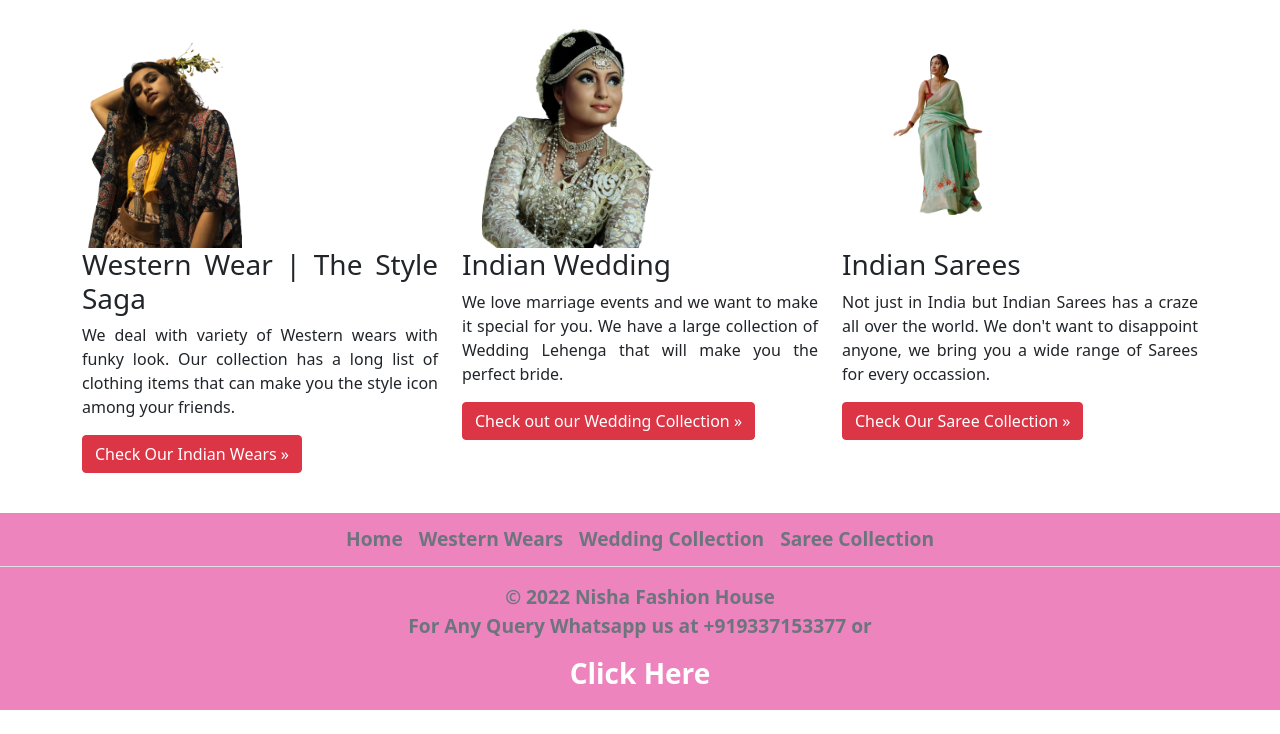
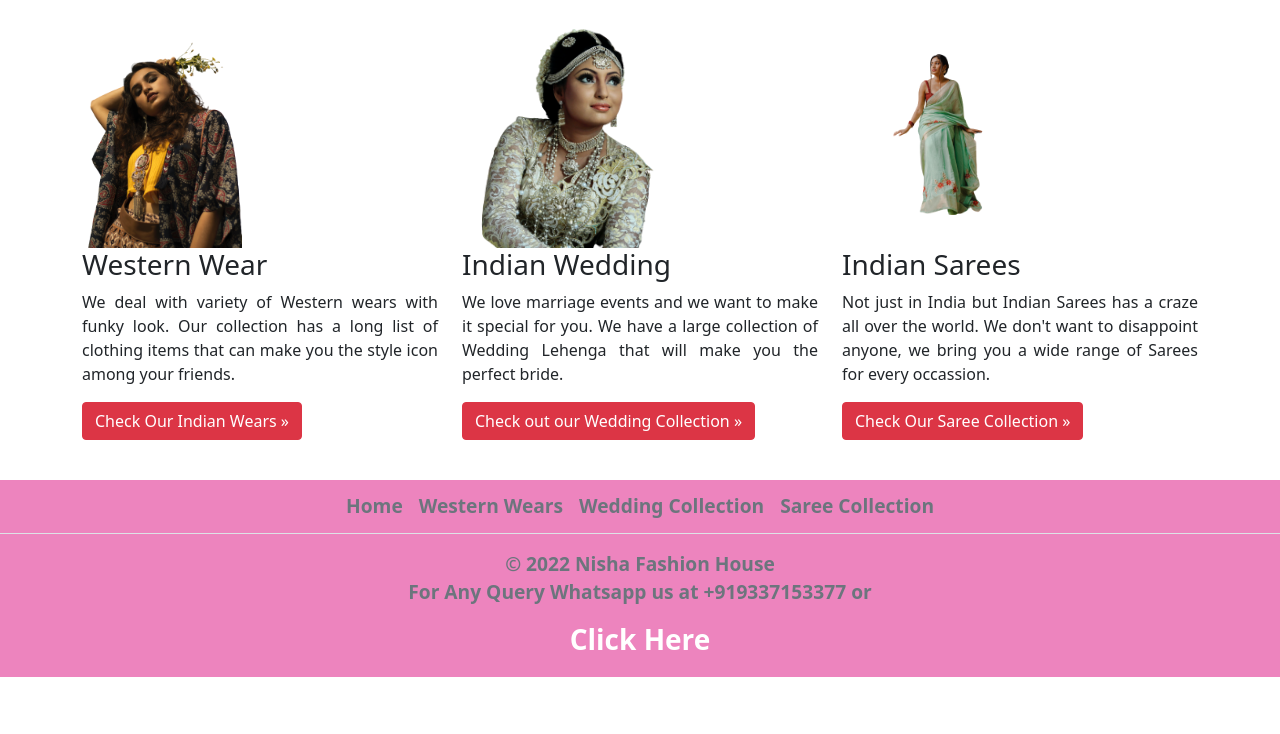
Before and after one commit to FadingHues/Nisha-Fashions, a plain HTML site: page index.html in a window 1280 px wide. Shown: the part 1001-1735 px from the top of the page. After the commit the page ends 1702 px from the top, so only its background shows below. Drawn offline with nearby package versions, Linux system fonts and the light colour scheme.

Commit message:
Update index.html

```diff
--- a/index.html
+++ b/index.html
@@ -82,7 +82,7 @@
       <div class="col-lg-4">
          <img src="nf5.png" alt="Indian Wear" style="height: 240px;">
 
-        <h3> Western Wear | The Style Saga</h3>
+        <h3> Western Wear </h3>
         <p>We deal with variety of Western wears with funky look. Our collection has a long list of clothing items that can make you the style icon among your friends. </p>
         <p><a class="btn btn-danger" href="#">Check Our Indian Wears »</a></p>
       </div><!-- /.col-lg-4 -->
```
